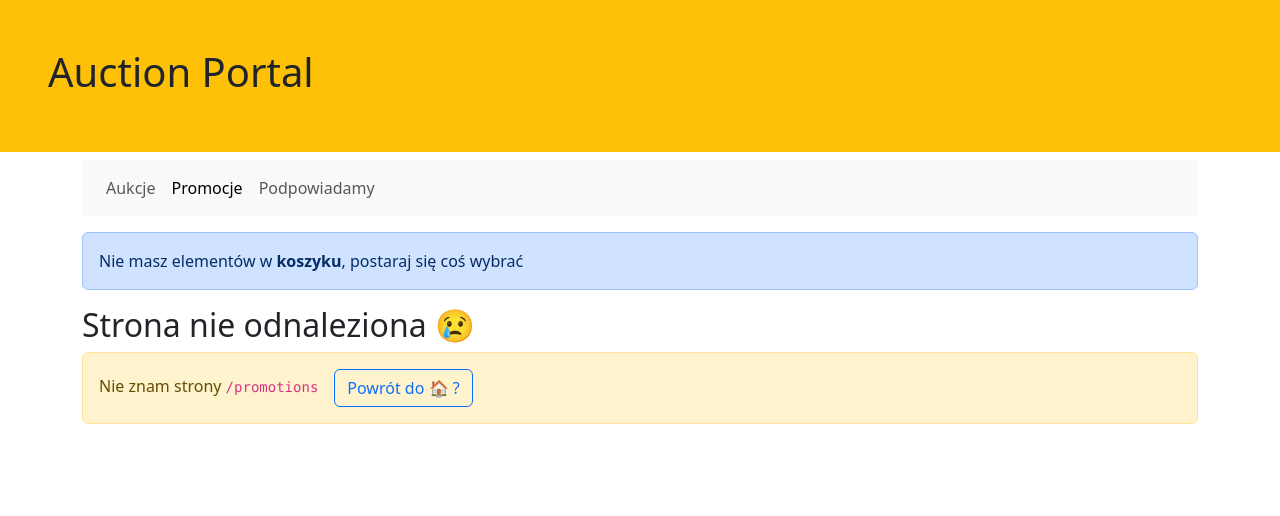
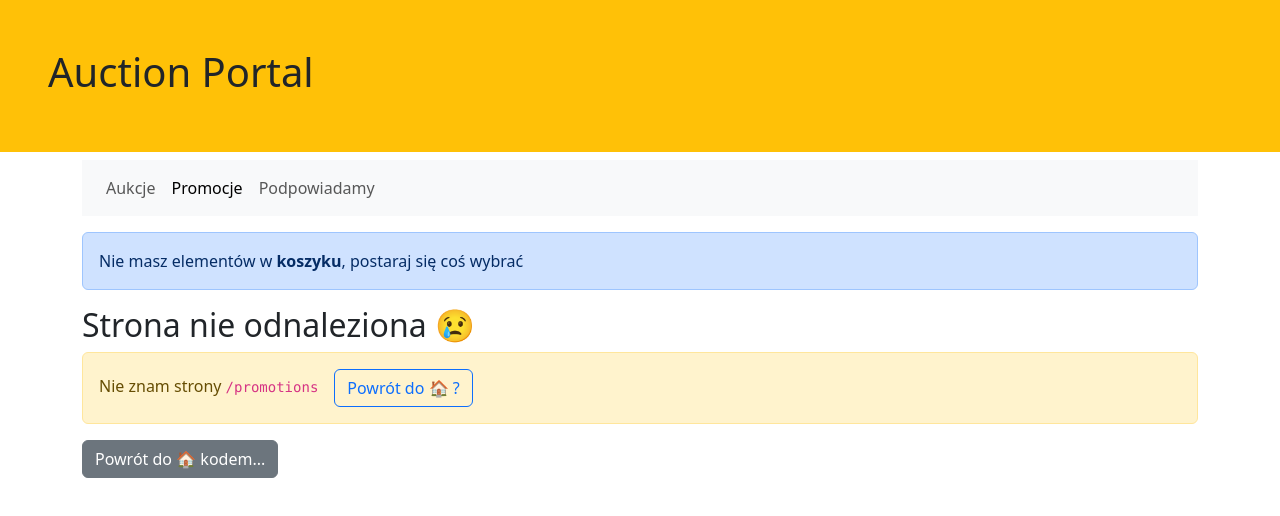
Before and after one commit to michaljabi/20241210-react, a React (Vite) app in the folder auction-portal/: page /promotions in a window 1280 px wide. Shown: the top 516 px of the page. Built offline with nearby package versions, Linux system fonts and the light colour scheme.

Commit message:
explain[NotFoundPage]: useNavigate() hook

```diff
--- a/auction-portal/src/common/NotFoundPage.tsx
+++ b/auction-portal/src/common/NotFoundPage.tsx
@@ -1,9 +1,10 @@
-import { Link, useLocation } from "react-router";
+import { Link, useLocation, useNavigate } from "react-router";
 
 export function NotFoundPage() {
 
     // hooks
     const {pathname} = useLocation();
+    const navigate = useNavigate();
 
     //console.log(location)
 
@@ -14,6 +15,11 @@ export function NotFoundPage() {
                 Nie znam strony <code>{pathname}</code>
                 <Link to="/" className="btn btn-outline-primary mx-3"> Powrót do 🏠 ? </Link>
             </div>
+            <div>
+                <button className="btn btn-secondary" onClick={() => navigate("/")}>
+                    Powrót do 🏠 kodem...
+                </button>
+            </div>
         </>
     );
 }
```
